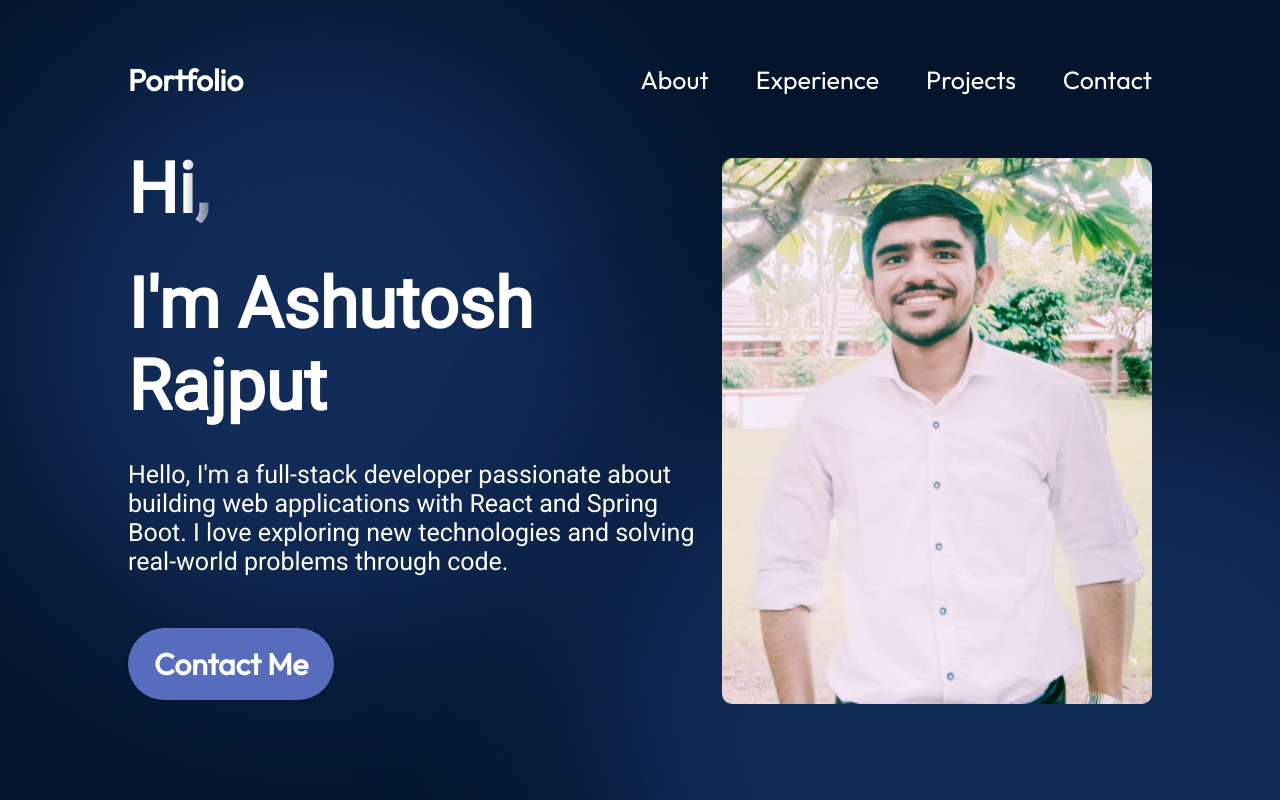
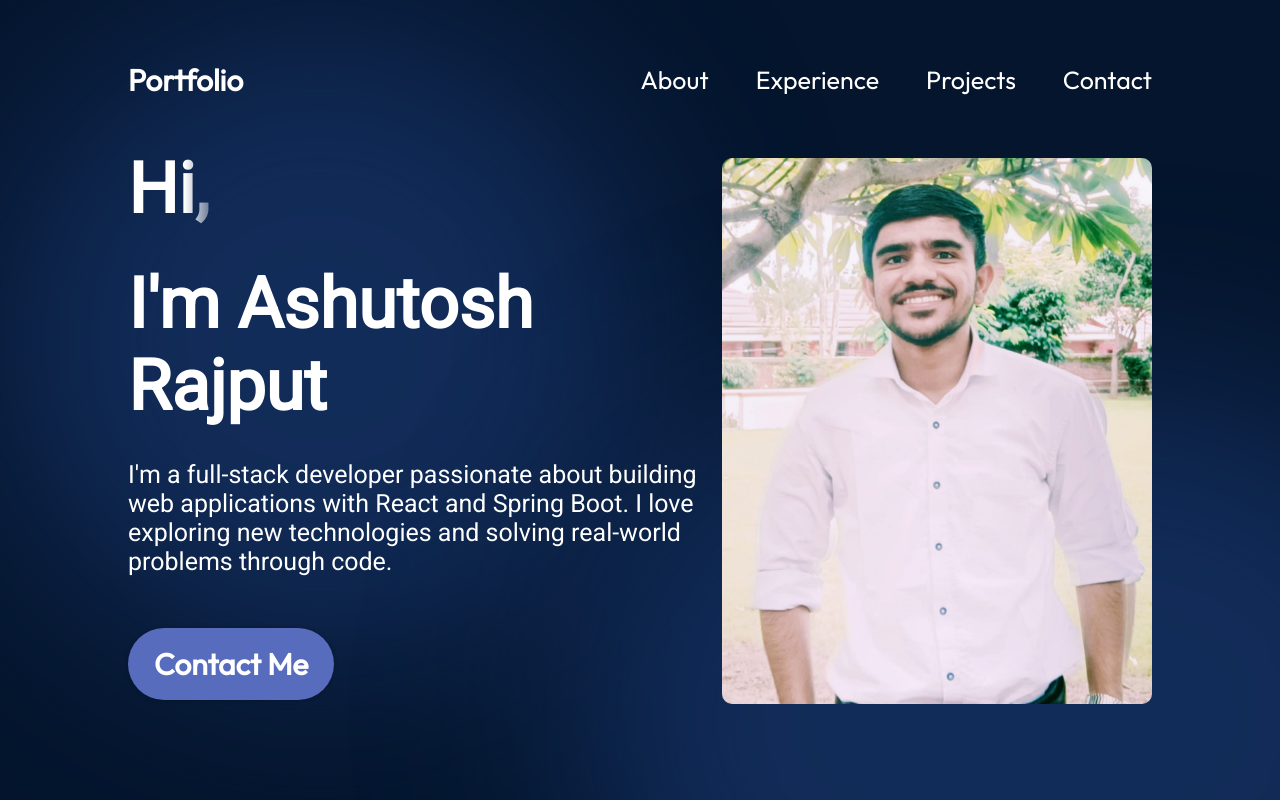
Before and after one commit to Ashutosh8668/MyPortfolio, a React (Vite) app: page / in a window 1280 px wide. Shown: the top 800 px of the page. Built offline with nearby package versions, Linux system fonts and the light colour scheme.

Commit message:
Update Hero.jsx

```diff
--- a/src/components/Hero/Hero.jsx
+++ b/src/components/Hero/Hero.jsx
@@ -10,7 +10,7 @@ export const Hero = () => {
         <h1 className={styles.title}>Hi,<br /></h1>
         <h1 className={styles.title}>I'm Ashutosh Rajput</h1>
         <p className={styles.description}>
-          Hello, I'm a full-stack developer passionate about building web applications
+          I'm a full-stack developer passionate about building web applications
           with React and Spring Boot. I love exploring new technologies and solving
           real-world problems through code.
       </p>
```
